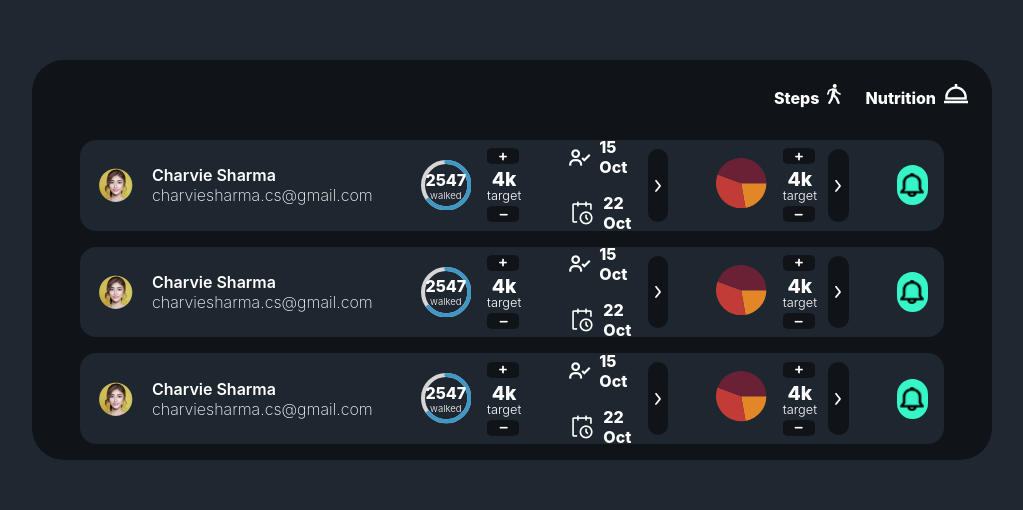
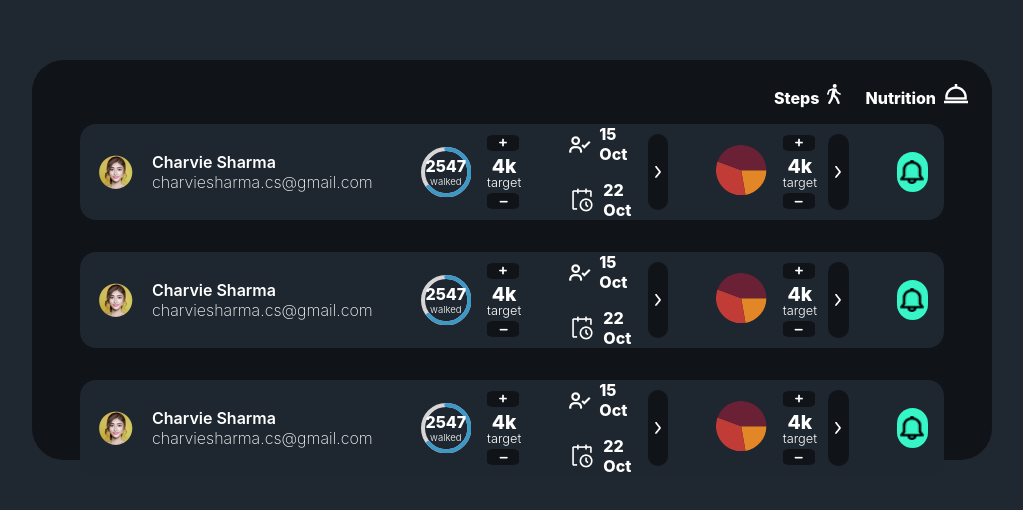
Before and after one commit to ShammiAnand/evolv_assignment_react_final, a React (Create React App) app: page / in a window 1280 px wide. Shown: the part 140-650 px from the top of the page, without its empty margins (128-1151 px from the left). Built offline with nearby package versions, Linux system fonts and the light colour scheme.

Commit message:
fixed margins and bg colors

```diff
--- a/src/components/CardItem.js
+++ b/src/components/CardItem.js
@@ -29,6 +29,7 @@ export const CardItem = ({ user }) => {
   return (
     <div
       style={{
+        marginBottom: "2rem",
         width: "90%",
         height: "27%",
         borderRadius: "1rem",
```
